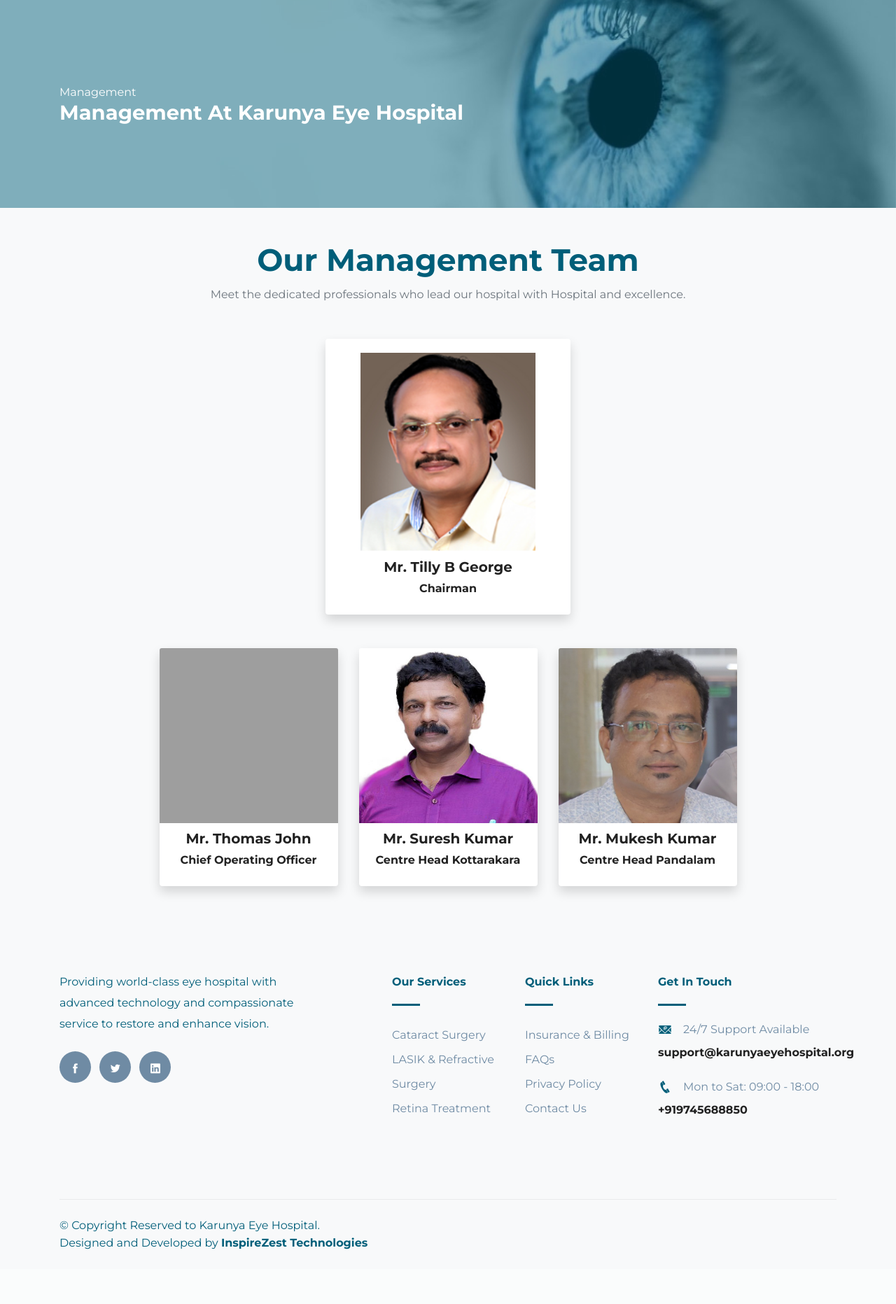
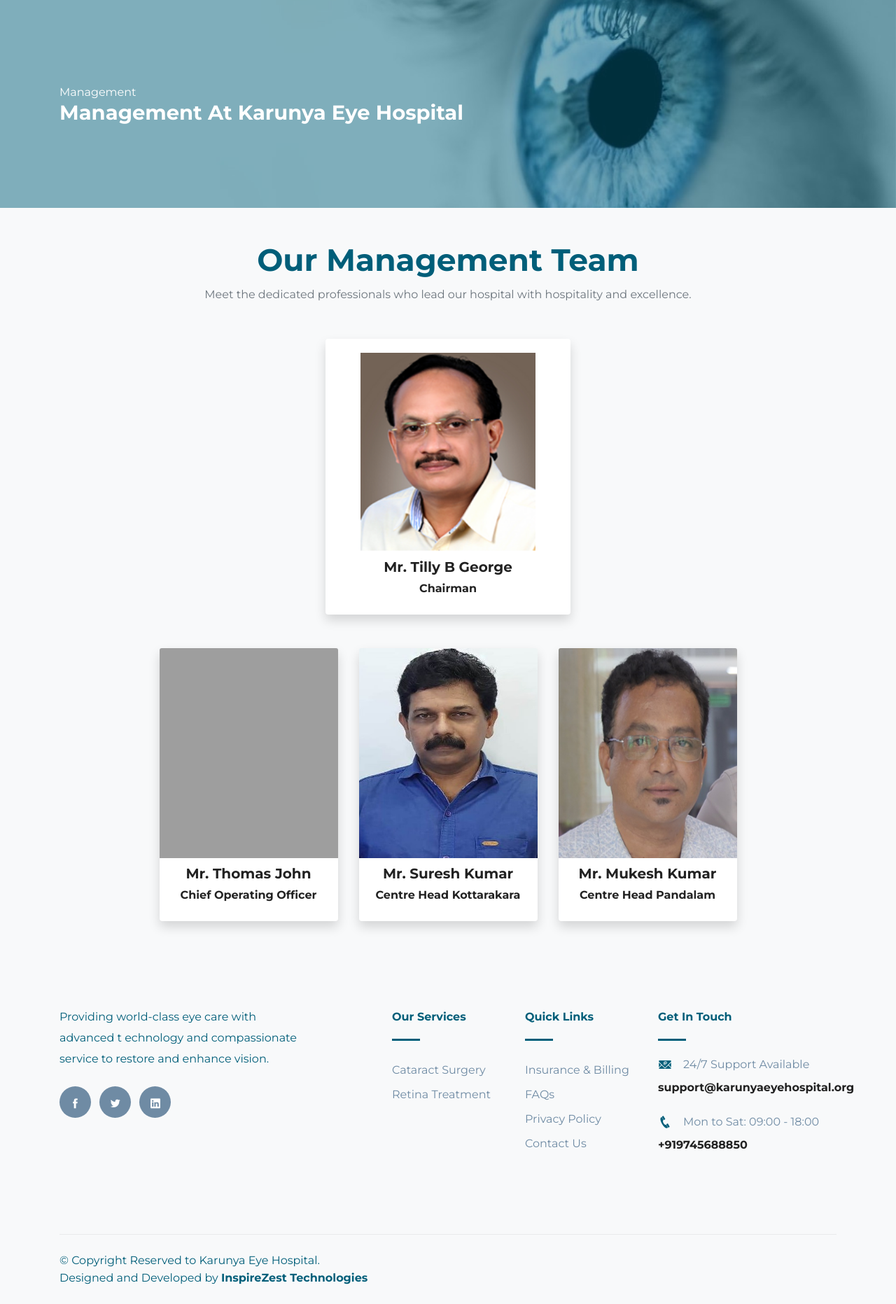
Before and after one commit to ankuxsshh/karunya.eyehospital, a Django app: page /managements in a window 1280 px wide. Shown: the part 137-2000 px from the top of the page at 70% size. Before the commit the page ends 1922 px from the top, so only its background shows below. Run offline with Django 5.2, Linux system fonts and the light colour scheme; some libraries are stand-ins or nearby versions; grey boxes are pictures that could not be loaded.

Commit message:
firscommit

```diff
--- a/static/css/style.css
+++ b/static/css/style.css
@@ -1776,7 +1776,7 @@
   width: 100%;
   border-top-left-radius: calc(.25rem - 1px);
   border-top-right-radius: calc(.25rem - 1px);
-  height: 250px;
+  height: 300px;
 }
 
 .card-body {
--- a/templates/base.html
+++ b/templates/base.html
@@ -143,7 +143,7 @@
         <div class="row mb-2">
           <div class="col-lg-4 mr-auto col-sm-6">
             <div class="widget mb-5 mb-lg-0">
-              <p>Providing world-class eye hospital with advanced technology and compassionate service to restore and enhance vision.</p>
+              <p>Providing world-class eye care with advanced t echnology and compassionate service to restore and enhance vision.</p>
               <ul class="list-inline footer-socials mt-4">
                 <li class="list-inline-item">
                   <a href="#"><i class="icofont-facebook"></i></a>
@@ -165,9 +165,6 @@
               <ul class="list-unstyled footer-menu lh-35">
                 <li>
                   <a href="#">Cataract Surgery</a>
-                </li>
-                <li>
-                  <a href="#">LASIK & Refractive Surgery</a>
                 </li>
                 <li>
                   <a href="#">Retina Treatment</a>
--- a/templates/managements.html
+++ b/templates/managements.html
@@ -27,7 +27,7 @@
     <div class="container">
       <div class="text-center mb-5">
         <h2 class="title-color">Our Management Team</h2>
-        <p class="text-muted">Meet the dedicated professionals who lead our hospital with Hospital and excellence.</p>
+        <p class="text-muted">Meet the dedicated professionals who lead our hospital with hospitality and excellence.</p>
       </div>
 
       <!-- Row 1: Chairman Centered --> <div class="row justify-content-center mb-4">
```
Also changed, not shown: static/images/suresh.jpg.
